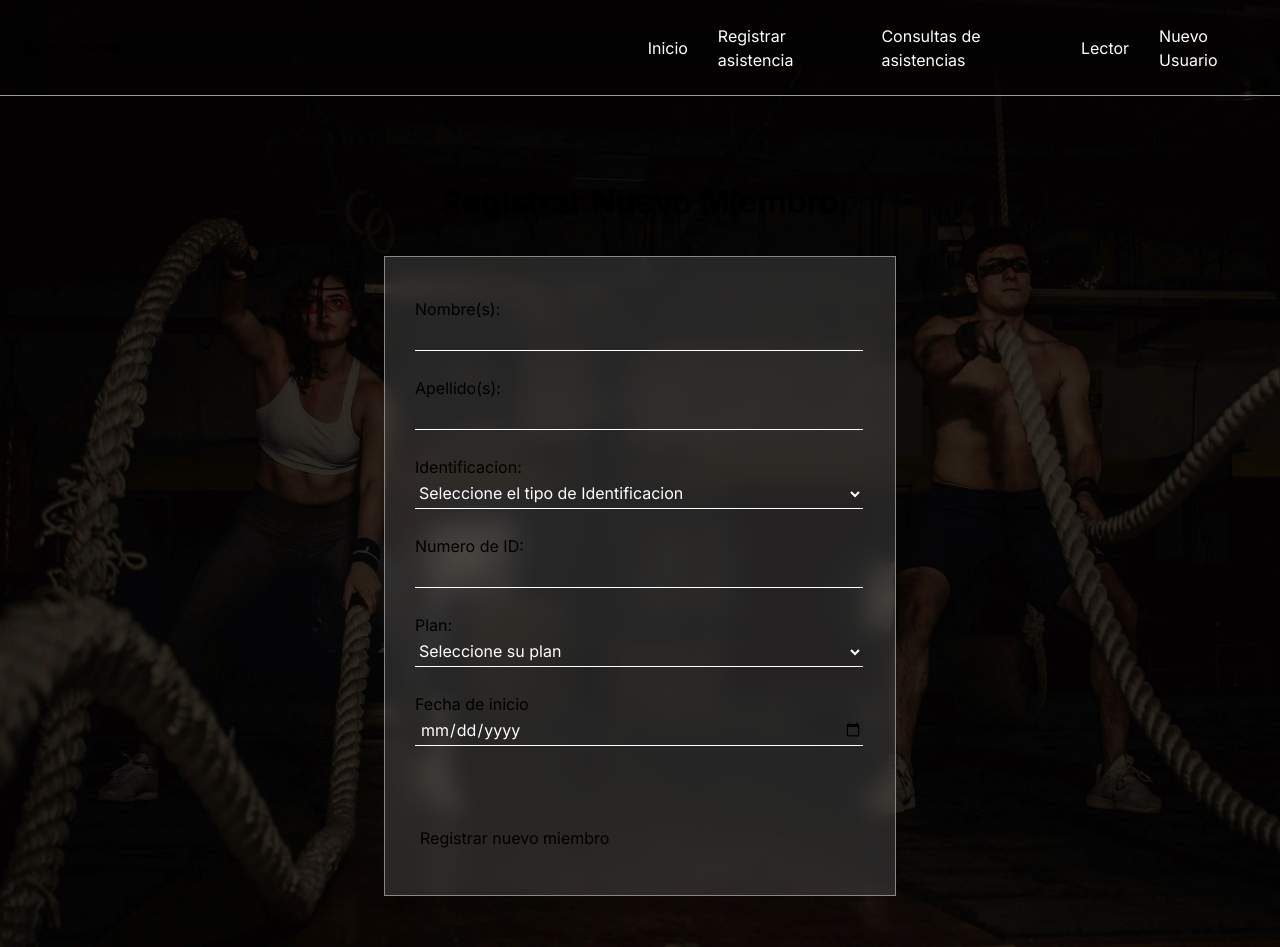
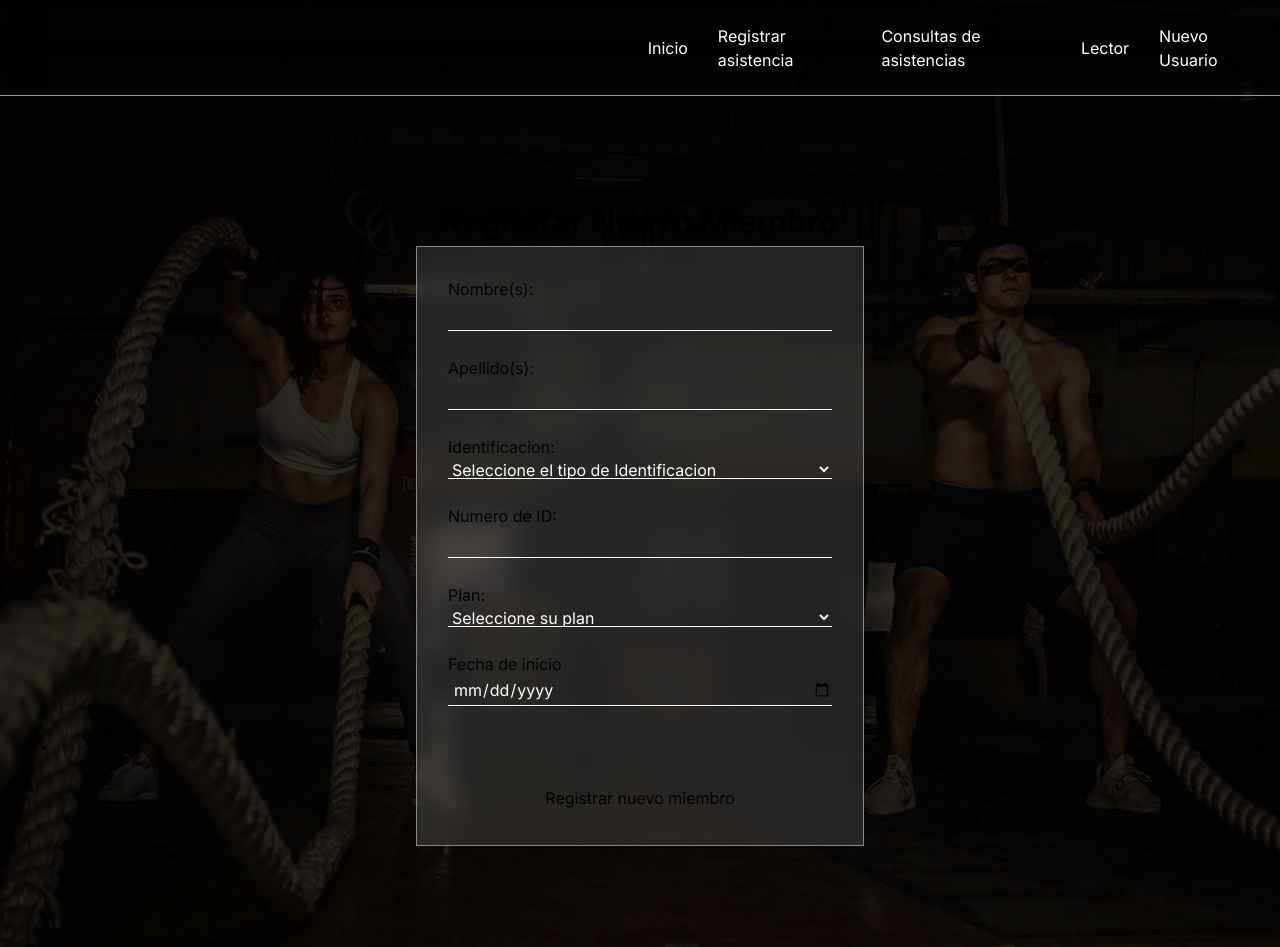
Before and after one commit to SergioRon2/gym-frontend, a Next.js app: page /nuevo in a window 1280 px wide. Built offline with nearby package versions, Linux system fonts and the light colour scheme.

Commit message:
19/11/2023

```diff
--- a/app/nuevo/page.tsx
+++ b/app/nuevo/page.tsx
@@ -25,9 +25,9 @@ export default function MiembroNuevo() {
       e.preventDefault();
       try {
         const response = await apiRestPost('/nuevo_usuario/', formData);
+        console.log(response)
         if (response.success) {
           // Aquí manejas el caso de éxito
-          console.log(response.usuario)
         } else {
           // Aquí manejas el caso de error
           console.log('Error al registrar nuevo miembro:', response.errors)
--- a/app/usuarios/page.tsx
+++ b/app/usuarios/page.tsx
@@ -19,7 +19,6 @@ export default function Miembros(){
 
         datosUsuarios()
     }, [])
-
 
 // Función para manejar la eliminación del usuario
 const eliminarUsuario = async (userId: number) => {
--- a/services/services.ts
+++ b/services/services.ts
@@ -47,6 +47,8 @@ export async function apiRestPost(path: string, body: any = {}): Promise<any> {
   try {
     const requestOptions: any = {}
     requestOptions.headers = await getRequestHeaders()
+    requestOptions.data = body;
+
     const response = await axios.post(path, body, requestOptions)
     return response.data
   } catch (e) {
--- a/styles/nuevo.module.css
+++ b/styles/nuevo.module.css
@@ -5,7 +5,6 @@
 .container{
     height: 100vh;
     width: 100vw;
-
 
     display: flex;
     flex-direction: column;
@@ -16,19 +15,17 @@
 
 .title{
     font-size: 2em;
-    margin: 30px;
-    margin-left: 30px;
     font-weight: bold;
 }
 
 .formulario{
     border: 1px solid #888;
-    width: 40vw;
-    height: 80vh;
+    width: 35vw;
+    height: auto;
     display: flex;
     flex-direction: column;
     justify-content: center;
-    align-items: start;
+    align-items: center;
     padding: 30px;
     gap: 25px;
     background-color: #aaa3;
@@ -41,7 +38,7 @@
 }
 
 .inputs > input{
-    width: 35vw;
+    width: 30vw;
     height: 30px;
     outline: none;
     color: white;
@@ -56,8 +53,8 @@
 }
 
 .select > select{
-    width: 35vw;
-    height: 30px;
+    width: 30vw;
+    height: 20px;
     outline: none;
     color: white;
     background-color: transparent;
```
